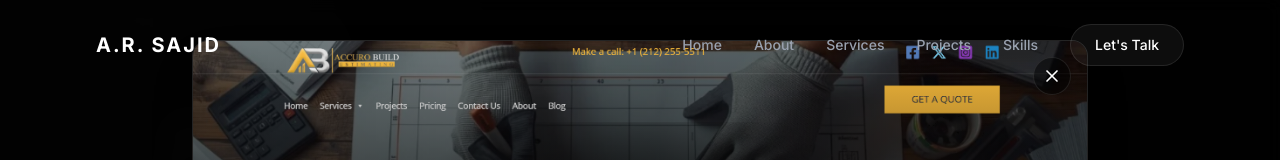
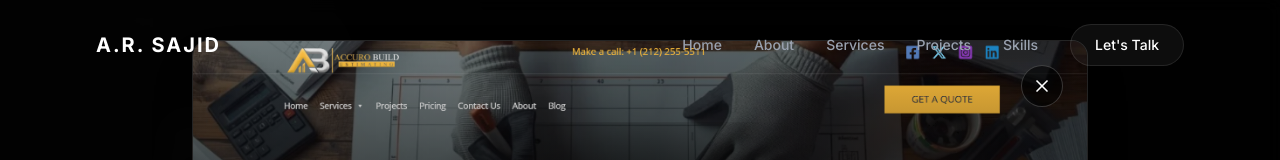
Before and after one commit to arsajid6/portfolioarsajid, a Next.js app: page / in a window 1280 px wide. Both pictures are taken after a click on the button 256 px from the left and 2638 px from the top of the page. Shown: the part 2238-2398 px from the top of the page. Built offline with nearby package versions, Linux system fonts and the light colour scheme.

Commit message:
Fixed modal close button position - moved down for better visibility

```diff
--- a/src/components/Projects.tsx
+++ b/src/components/Projects.tsx
@@ -306,7 +306,7 @@ export default function Projects() {
               {/* Close button */}
               <button
                 onClick={() => setSelectedProject(null)}
-                className="absolute top-4 right-4 z-20 p-2 bg-black/50 hover:bg-[#d4af37] text-white rounded-full transition-colors border border-white/10"
+                className="absolute top-6 right-6 z-20 p-2.5 bg-black/60 hover:bg-[#d4af37] text-white rounded-full transition-colors border border-white/20"
                 aria-label="Close modal"
               >
                 <X className="w-5 h-5" />
```
